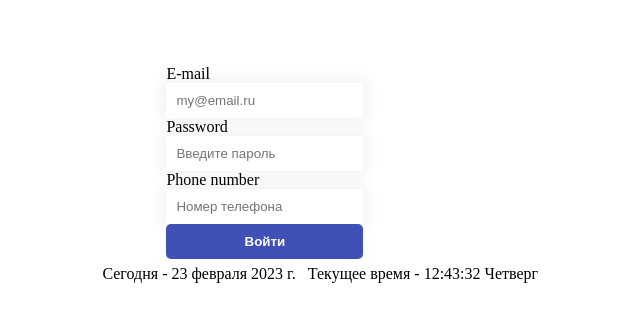
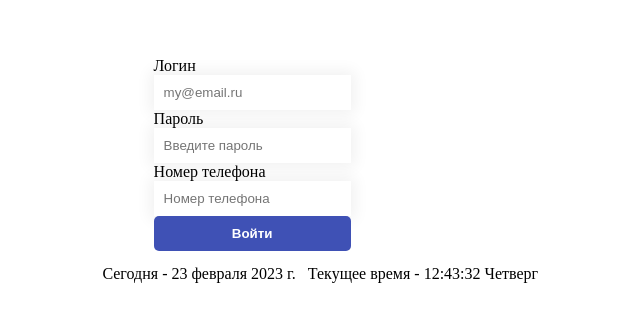
Before and after one commit to chikurovroman/test, a plain HTML site: page index.html in a window 1280 px wide. Shown: the part 279-600 px from the top of the page, without its empty margins (384-1024 px from the left). Drawn offline with Linux system fonts and the light colour scheme.

```diff
--- a/index.html
+++ b/index.html
@@ -12,14 +12,14 @@
 
 <body onload="startTime()">
     <form>
-        <label>E-mail</label><br>
+        <label>Логин</label><br>
         <input type="email" name="email" class="type-1" placeholder="my@email.ru" required><br>
 
-        <label>Password</label><br>
+        <label>Пароль</label><br>
         <input type="password" name="password" class="type-1" placeholder="Введите пароль" required pattern="[a-zA-Z0-9]+" minlength="6" maxlength="20"
          title="Введите пароль, используя латиницу и цифры, длиной от 6 до 20 символов"><br>
 
-         <label>Phone number</label> <br>
+         <label>Номер телефона</label> <br>
          <input type="text" name="phone" class="type-1" placeholder="Номер телефона" required pattern="^((8|\+7)[\- ]?)?(\(?\d{3}\)?[\- ]?)?[\d\- ]{7,10}$"
          title="Некорректный формат номера телефона. Допустимые форматы: 8хххххххххх, +7хххххххххх, 8(ххх)ххххххх, +7(ххх)ххххххх"> <br>
 
--- a/style2.css
+++ b/style2.css
@@ -1,8 +1,8 @@
 form {
     margin: auto;
     position: absolute;
-    top: 43%;
-    left: 43%;
+    top: 42%;
+    left: 42%;
 }
 
 span {
```
Also changed, not shown: script.js (+4 -4 lines).
